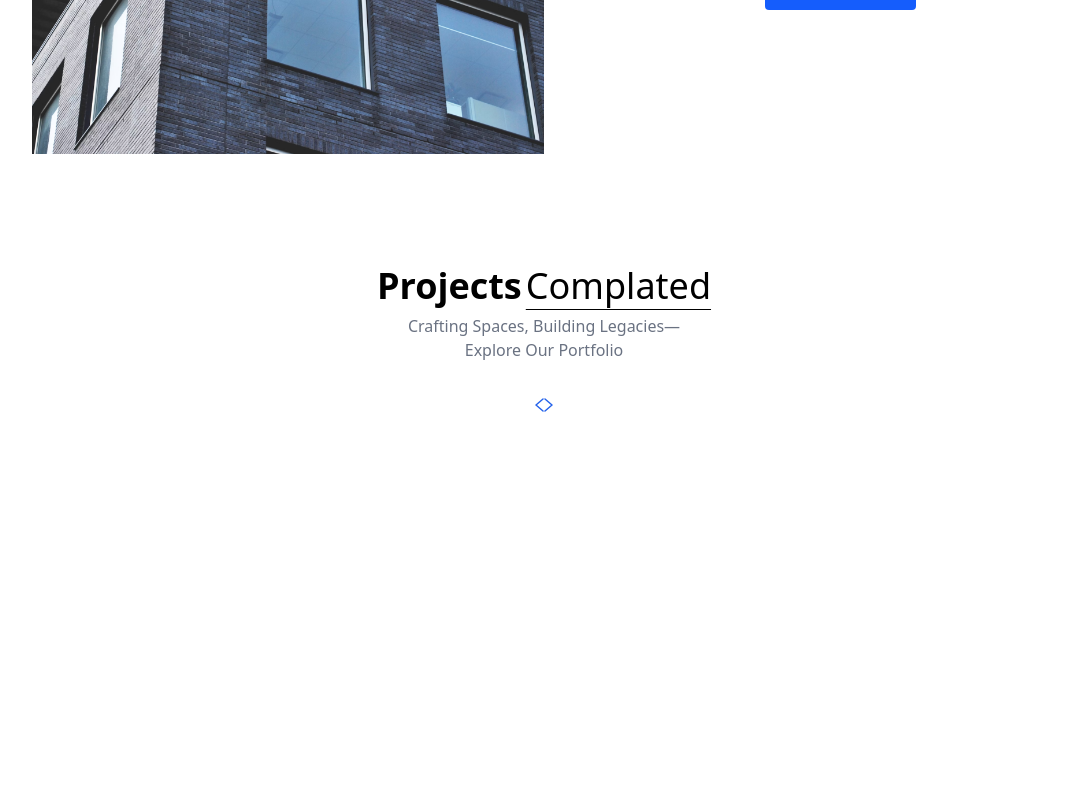
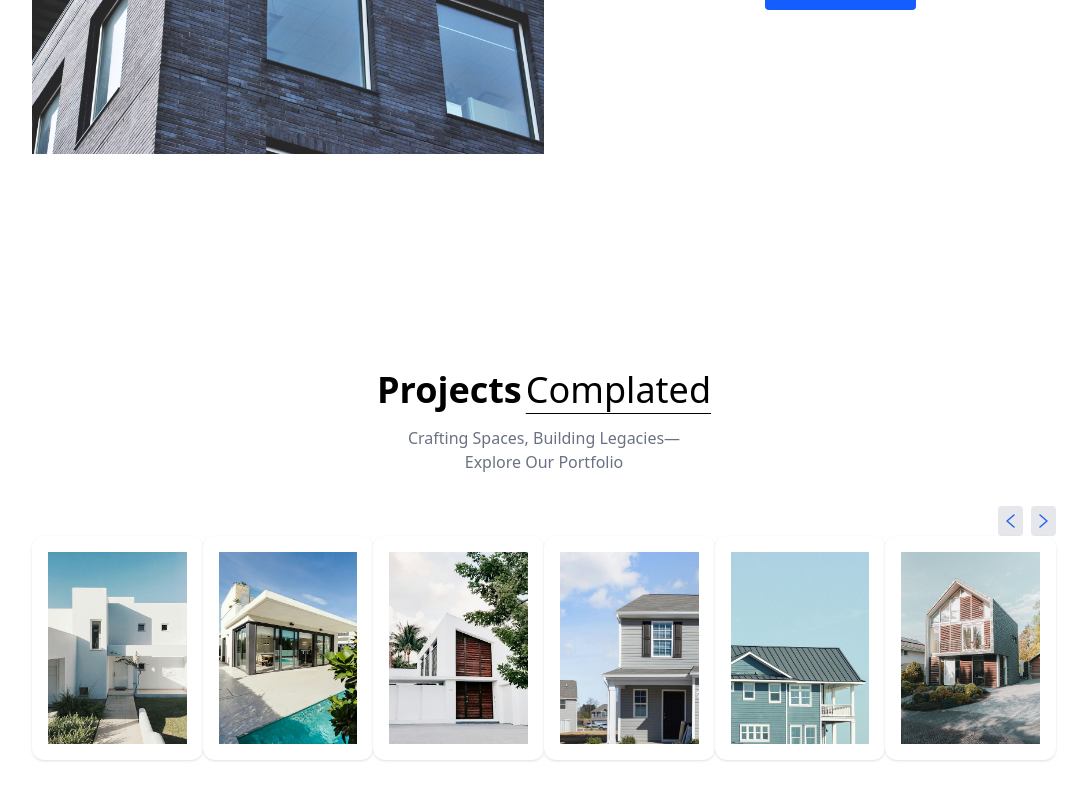
Before and after one commit to Azkalyasin/Belajar_React_Telwin, a React (Vite) app in the folder my-project/: page / in a window 1280 px wide. Shown: the part 1398-2198 px from the top of the page, without its empty margins (96-1183 px from the left). Before the commit the page ends 1872 px from the top, so only its background shows below. Built offline with nearby package versions, Linux system fonts and the light colour scheme.

Commit message:
add card

```diff
--- a/my-project/src/component/Projects.jsx
+++ b/my-project/src/component/Projects.jsx
@@ -1,18 +1,31 @@
 import React from "react";
 import { assets } from "../assets/assets";
+import { projectsData } from "../assets/assets";
 
 const Projects = () => {
   return (
-    <div className="container mx-auto flex flex-col items-center p-14 md:px-20 lg:px-32 overflow-hidde" id="Projects">
-      <h1 className="text-2xl sm:text-4xl font-bold mb-2">
+    <div className="container mx-auto py-4 pt-20 px-6 md:px-20 lg:px-32 my-20 w-full overflow-hidden" id="Projects">
+      <h1 className="text-2xl sm:text-4xl font-bold mb-4 text-center">
         Projects<span className="font-light underline underline-offset-10 decoration-1 ml-1">Complated</span>
       </h1>
-      <p className="text-gray-500 max-w-80 text-center mb-8">Crafting Spaces, Building Legacies—Explore Our Portfolio</p>
-      <div className="">
-        <button><img src={assets.left_arrow} alt="" /></button>
-        <button><img src={assets.right_arrow} alt="" /></button>
+      <p className="text-center text-gray-500 mb-8 max-w-80 mx-auto">Crafting Spaces, Building Legacies—Explore Our Portfolio</p>
+      {/* Buttons */}
+      <div className="flex gap-2 justify-end flex-row items-end">
+        <button className="bg-gray-200 p-2 rounded">
+          <img src={assets.left_arrow} alt="" />
+        </button>
+        <button className="bg-gray-200 p-2 rounded">
+          <img src={assets.right_arrow} alt="" />
+        </button>
       </div>
-      <div></div>
+      {/* Projects Card */}
+      <div className="flex">
+        {projectsData.map((Project, index) => (
+          <div className="bg-white rounded-xl shadow p-4" key={index}>
+            <img src={Project.image} alt={Project.title} className="w-full h-48 object-cover" />
+          </div>
+        ))}
+      </div>
     </div>
   );
 };
```
